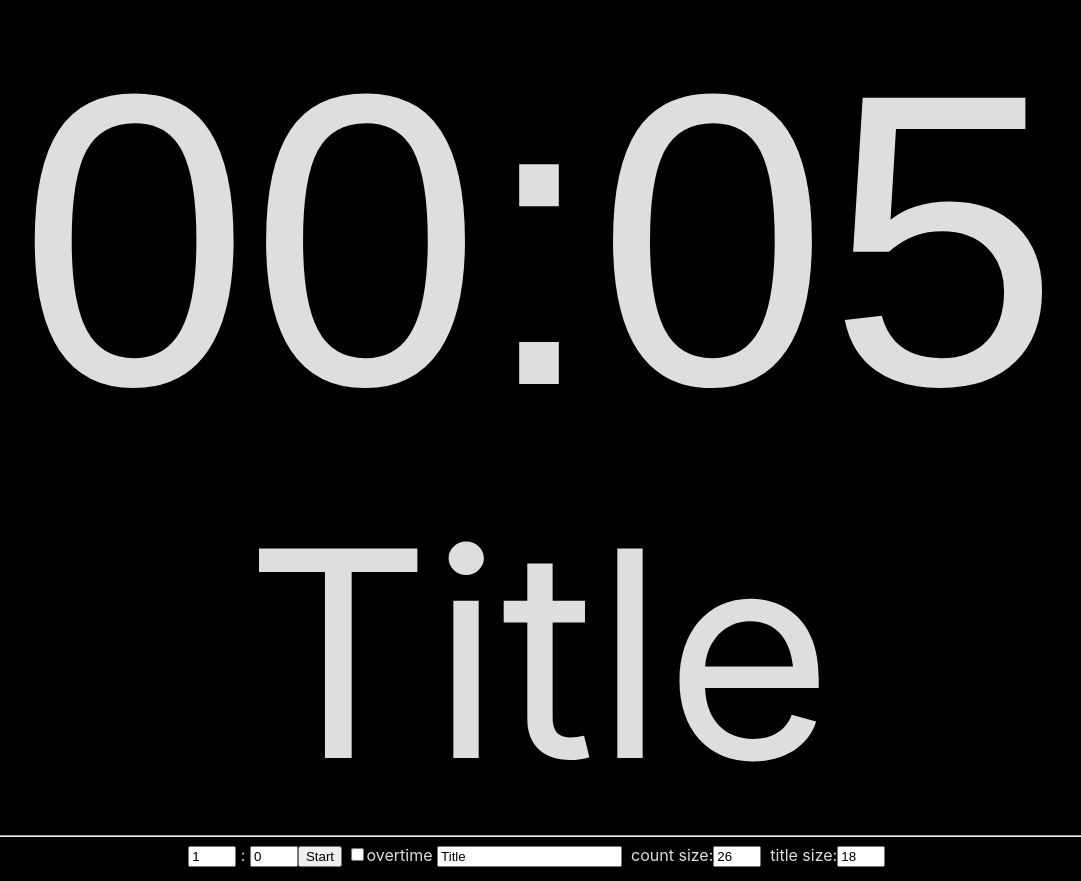
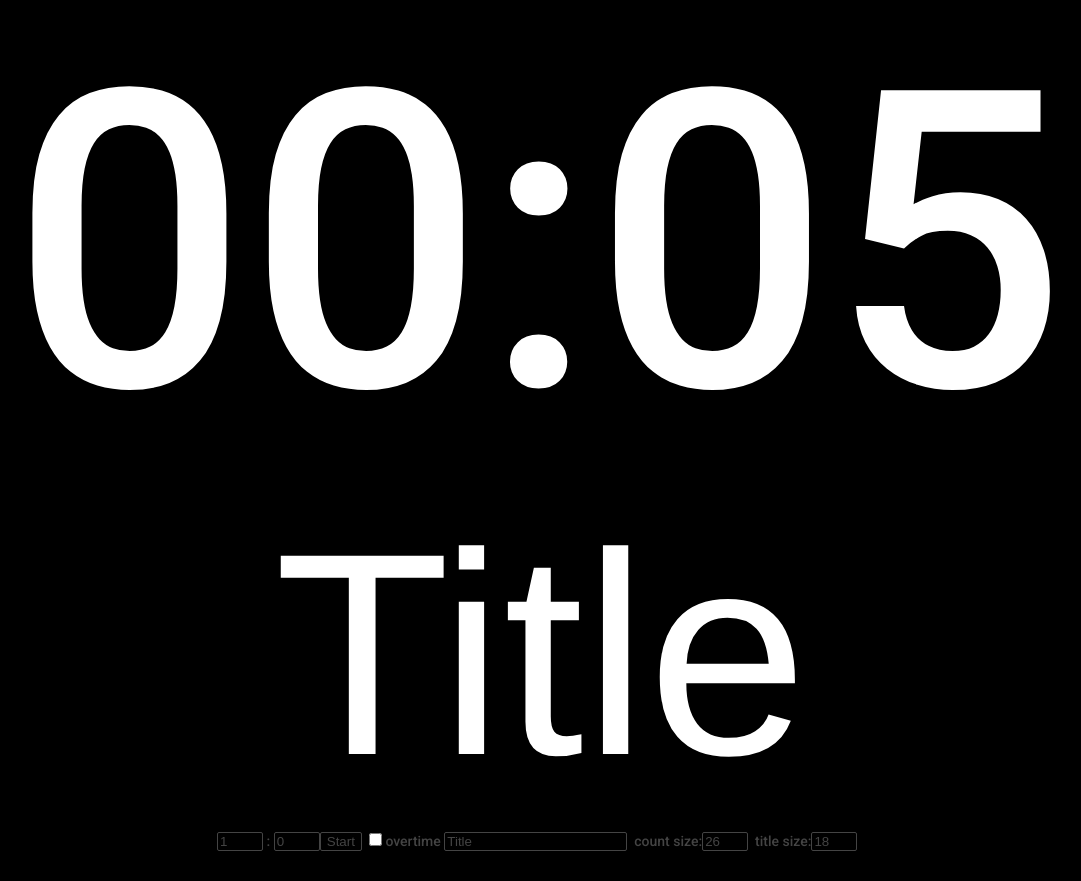
Before and after one commit to byung-ha/stage-countdown, a React (Vite) app: page / in a window 1280 px wide. Shown: the whole page, without its empty margins (101-1182 px from the left). Built offline with nearby package versions, Linux system fonts and the light colour scheme.

Commit message:
Update styles

```diff
--- a/index.html
+++ b/index.html
@@ -4,6 +4,7 @@
     <meta charset="UTF-8" />
     <meta name="viewport" content="width=device-width, initial-scale=1.0" />
     <title>Countdown for stage</title>
+    <link href='https://fonts.googleapis.com/css?family=Roboto:500' rel='stylesheet' type='text/css'>
   </head>
   <body>
     <div id="root"></div>
--- a/src/App.tsx
+++ b/src/App.tsx
@@ -26,11 +26,10 @@ function App() {
         <div>
           <TitleContainer initTitle={title} size={titleSize}/>
         </div>
-        <hr style={{color:'grey'}}/>
         <div className="control">
-          <input type='number' style={{width:'3em'}} value={minutes} size={2} onInput={(e:React.ChangeEvent<HTMLInputElement>) => setMinutes(parseInt(e.target.value)??0)}/>
+          <input type='number' style={{width:'3em'}} value={minutes} size={2} min={0}  onInput={(e:React.ChangeEvent<HTMLInputElement>) => setMinutes(parseInt(e.target.value)??0)}/>
           <span>&nbsp;:&nbsp;</span>
-          <input type='number' style={{width:'3em'}} value={seconds} size={2} onInput={(e:React.ChangeEvent<HTMLInputElement>) => setSeconds(parseInt(e.target.value)??0)}/>
+          <input type='number' style={{width:'3em'}} value={seconds} size={2} min={0} max={59} onInput={(e:React.ChangeEvent<HTMLInputElement>) => setSeconds(parseInt(e.target.value)??0)}/>
           <button onClick={resetCountdown}>Start</button>&nbsp;
           <input type='checkbox' checked={overtime} onChange={e => setOvertime(e.target.checked)}/>overtime&nbsp;
           <input type='text' value={title} onInput={(e:React.ChangeEvent<HTMLInputElement>) => setTitle(e.target.value)}/>&nbsp;
--- a/src/components/CountdownContainer.tsx
+++ b/src/components/CountdownContainer.tsx
@@ -12,7 +12,6 @@ function CountdownContainer({ms, size, overtime}: Readonly<CountdownProps>) {
   const adjustMs = 1000
   const [date, setDate] = useState(Date.now() + ms + adjustMs);
   useEffect(() => {
-    console.log('ms', ms)
     if (ms > 0)
       setDate(Date.now() + ms + adjustMs);
   }, [ms]);
@@ -24,7 +23,7 @@ function CountdownContainer({ms, size, overtime}: Readonly<CountdownProps>) {
     }
   };
 
-  return <div style={{fontSize: `${size}em`, fontFamily: 'sans-serif'}}>
+  return <div style={{fontSize: `${size}em`, fontFamily: 'Roboto, sans-serif', fontWeight: 500}}>
     <Countdown date={date} renderer={renderer} precision={100} intervalDelay={10} overtime={overtime}/>
   </div>;
 }
--- a/src/components/TitleContainer.tsx
+++ b/src/components/TitleContainer.tsx
@@ -12,7 +12,15 @@ function TitleContainer({size, initTitle}: Readonly<TitleContainerProps>) {
   }, [initTitle]);
   return (
       <div>
-        <div style={{width: '100vw', fontSize: `${size}em`, textWrap: 'nowrap'}}>{title || <>&nbsp;</>}</div>
+        <input style={{
+          fontSize: `${size}em`,
+          width: '100%',
+          textAlign: 'center',
+          color: 'white',
+          backgroundColor: 'black',
+          border: 'none'
+        }} type='text' value={title}
+               onInput={(e: React.ChangeEvent<HTMLInputElement>) => setTitle(e.target.value)}/>
       </div>
   );
 }
--- a/src/index.css
+++ b/src/index.css
@@ -1,5 +1,5 @@
 :root {
-  font-family: Inter, system-ui, Avenir, Helvetica, Arial, sans-serif;
+  font-family: Inter, system-ui, Avenir, Helvetica, Arial, Roboto, sans-serif;
 
   color-scheme: light dark;
   color: rgba(255, 255, 255, 0.87);
@@ -18,4 +18,27 @@ body {
   place-items: center;
   min-width: 100vw;
   min-height: 100vh;
+
+  font-family: Roboto, sans-serif;
+  font-weight: 500;
+  color: white;
+  background-color: black;
+
+  overflow: hidden;
 }
+
+.control {
+  text-align: center;
+  line-height: 40px;
+  height: 40px;
+  margin-bottom: 20px;
+  padding: 0 40px;
+  color: #444;
+  font-size: 14px;
+}
+.control input, .control button {
+  color: #444;
+  background-color: black;
+  border: 1px solid #444;
+  border-radius: 2px;
+}
```
Also changed, not shown: src/App.css (line endings or trailing spaces), 1 other file (tests, documents, lock files or other folders).
